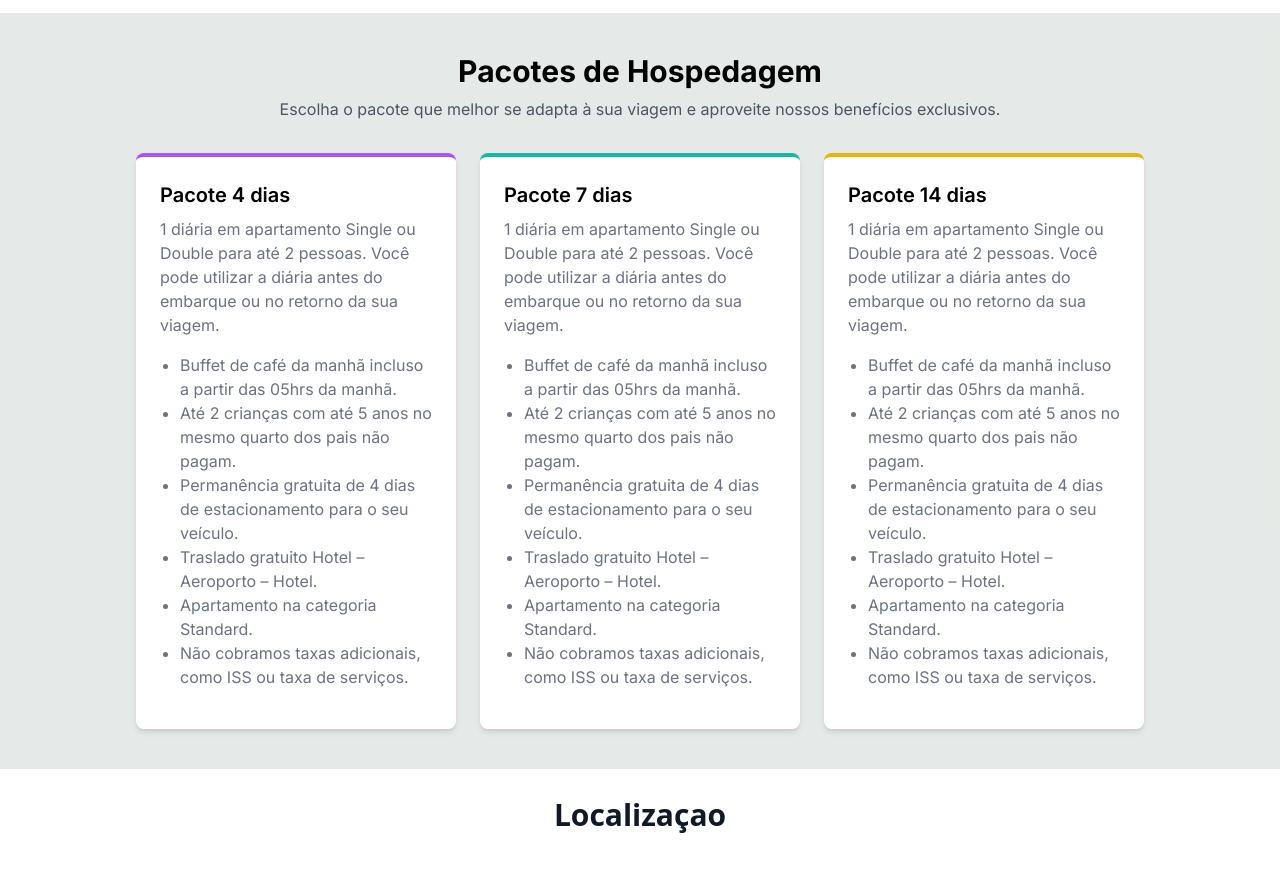
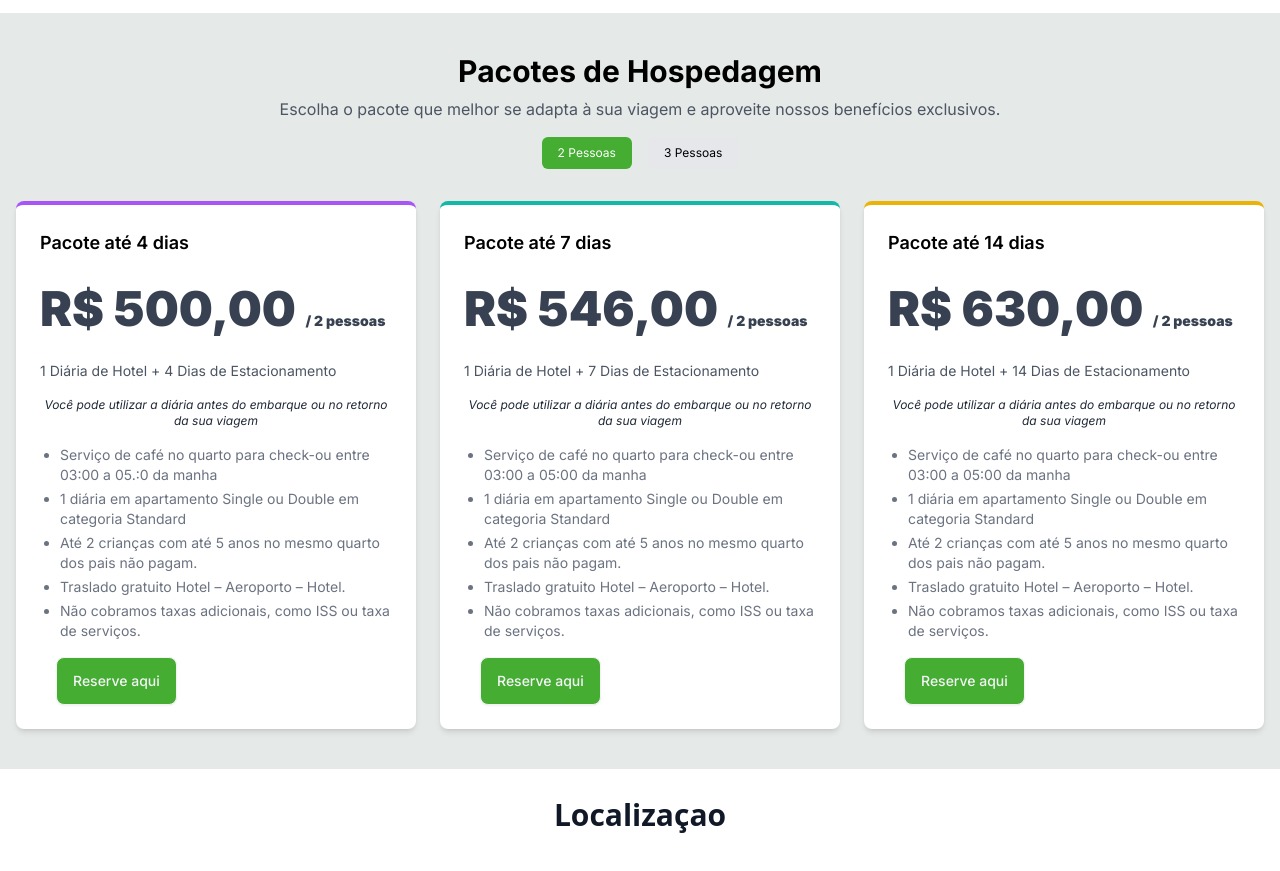
Before and after one commit to hotelcolonial/autopark, a Next.js app: page / in a window 1280 px wide. Shown: the part 3020-3891 px from the top of the page. Built offline with nearby package versions, Linux system fonts and the light colour scheme; a web font is replaced by a local one.

Commit message:
packages change

```diff
--- a/src/components/ui/Home.tsx
+++ b/src/components/ui/Home.tsx
@@ -1,3 +1,5 @@
+"use client";
+
 import Image from "next/image";
 import Navbar from "./Navbar";
 import {
@@ -6,10 +8,79 @@ import {
   AiOutlineCustomerService,
   AiOutlineSafety,
 } from "react-icons/ai";
+
 import Link from "next/link";
 import { FaWhatsapp } from "react-icons/fa";
+import { useState } from "react";
+
+const packages = [
+  {
+    title: "Pacote até 4 dias",
+    description:
+      "Você pode utilizar a diária antes do embarque ou no retorno da sua viagem",
+    items: [
+      "Serviço de café no quarto para check-ou entre 03:00 a 05.:0 da manha",
+      "1 diária em apartamento Single ou Double em categoria Standard",
+      "Até 2 crianças com até 5 anos no mesmo quarto dos pais não pagam.",
+      "Traslado gratuito Hotel – Aeroporto – Hotel.",
+      "Não cobramos taxas adicionais, como ISS ou taxa de serviços.",
+    ],
+    subtitle: "1 Diária de Hotel + 4 Dias de Estacionamento",
+    borderColor: "border-purple-500",
+    price: "R$ 500,00",
+  },
+  {
+    title: "Pacote até 7 dias",
+    description:
+      "Você pode utilizar a diária antes do embarque ou no retorno da sua viagem",
+    items: [
+      "Serviço de café no quarto para check-ou entre 03:00 a 05:00 da manha",
+      "1 diária em apartamento Single ou Double em categoria Standard",
+      "Até 2 crianças com até 5 anos no mesmo quarto dos pais não pagam.",
+      "Traslado gratuito Hotel – Aeroporto – Hotel.",
+      "Não cobramos taxas adicionais, como ISS ou taxa de serviços.",
+    ],
+    subtitle: "1 Diária de Hotel + 7 Dias de Estacionamento",
+    borderColor: "border-teal-500",
+    price: "R$ 546,00",
+  },
+  {
+    title: "Pacote até 14 dias",
+    description:
+      "Você pode utilizar a diária antes do embarque ou no retorno da sua viagem",
+    items: [
+      "Serviço de café no quarto para check-ou entre 03:00 a 05:00 da manha",
+      "1 diária em apartamento Single ou Double em categoria Standard",
+      "Até 2 crianças com até 5 anos no mesmo quarto dos pais não pagam.",
+      "Traslado gratuito Hotel – Aeroporto – Hotel.",
+      "Não cobramos taxas adicionais, como ISS ou taxa de serviços.",
+    ],
+    borderColor: "border-yellow-500",
+    subtitle: "1 Diária de Hotel + 14 Dias de Estacionamento",
+    price: "R$ 630,00",
+  },
+];
 
 const HomePage = () => {
+  const [numPeople, setNumPeople] = useState(2);
+  const getAdjustedPrice = (pack) => {
+    if (numPeople === 2) return pack.price;
+
+    if (numPeople === 3) {
+      switch (pack.title) {
+        case "Pacote até 4 dias":
+          return "R$ 635,00";
+        case "Pacote até 7 dias":
+          return "R$ 681,00";
+        case "Pacote até 14 dias":
+          return "R$ 765,00";
+        default:
+          return pack.price;
+      }
+    }
+
+    return pack.price;
+  };
   return (
     <div className=" text-black overflow-hidden space-y-7">
       <div className="h-screen padding-container flex flex-col mb-6 overflow-hidden">
@@ -300,98 +371,80 @@ const HomePage = () => {
         id="packs"
         className="flex flex-col items-center py-10 mb-3 font-inter bg-green-950 bg-opacity-10"
       >
+        {/* Título y descripción */}
         <section className="text-center">
           <h2 className="text-3xl font-bold mb-2">Pacotes de Hospedagem</h2>
-          <p className="text-gray-600 mb-8">
+          <p className="text-gray-600 mb-4">
             Escolha o pacote que melhor se adapta à sua viagem e aproveite
             nossos benefícios exclusivos.
           </p>
+
+          {/* Switch para cambiar el número de personas */}
+          <div className="flex items-center justify-center gap-4 mb-8">
+            <button
+              className={`py-2 px-4 text-xs rounded-md ${
+                numPeople === 2 ? "bg-primary-green text-white" : "bg-gray-200"
+              }`}
+              onClick={() => setNumPeople(2)}
+            >
+              2 Pessoas
+            </button>
+            <button
+              className={`py-2 px-4 text-xs rounded-md ${
+                numPeople === 3 ? "bg-primary-green text-white" : "bg-gray-200"
+              }`}
+              onClick={() => setNumPeople(3)}
+            >
+              3 Pessoas
+            </button>
+          </div>
         </section>
 
+        {/* Paquetes */}
         <div className="flex flex-wrap justify-center gap-6">
-          {/* Pacote 4 dias */}
-          <div className="bg-white rounded-lg shadow-md border-t-4 border-purple-500 w-80 p-6">
-            <h2 className="text-xl font-semibold mb-2">Pacote 4 dias</h2>
-            <p className="text-gray-500 mb-4">
-              1 diária em apartamento Single ou Double para até 2 pessoas. Você
-              pode utilizar a diária antes do embarque ou no retorno da sua
-              viagem.
-            </p>
-            <ul className="text-gray-500 mb-4 list-disc pl-5">
-              <li>
-                Buffet de café da manhã incluso a partir das 05hrs da manhã.
-              </li>
-              <li>
-                Até 2 crianças com até 5 anos no mesmo quarto dos pais não
-                pagam.
-              </li>
-              <li>
-                Permanência gratuita de 4 dias de estacionamento para o seu
-                veículo.
-              </li>
-              <li>Traslado gratuito Hotel – Aeroporto – Hotel.</li>
-              <li>Apartamento na categoria Standard.</li>
-              <li>
-                Não cobramos taxas adicionais, como ISS ou taxa de serviços.
-              </li>
-            </ul>
-          </div>
+          {packages.map((pack, index) => (
+            <div
+              key={index}
+              className={`bg-white rounded-lg shadow-md border-t-4 ${pack.borderColor} w-[25rem] p-6`}
+            >
+              {/* Título y precio */}
+              <h2 className="text-lg font-semibold mb-2">{pack.title}</h2>
+              <p className="text-[2.5rem] xl:text-[3rem] font-black text-gray-700 my-4">
+                {getAdjustedPrice(pack)}{" "}
+                <span className="text-sm text-bold">
+                  / {numPeople} pessoa{numPeople > 1 ? "s" : ""}
+                </span>
+              </p>
 
-          {/* Pacote 7 dias */}
-          <div className="bg-white rounded-lg shadow-md border-t-4 border-teal-500 w-80 p-6">
-            <h2 className="text-xl font-semibold mb-2">Pacote 7 dias</h2>
-            <p className="text-gray-500 mb-4">
-              1 diária em apartamento Single ou Double para até 2 pessoas. Você
-              pode utilizar a diária antes do embarque ou no retorno da sua
-              viagem.
-            </p>
-            <ul className="text-gray-500 mb-4 list-disc pl-5">
-              <li>
-                Buffet de café da manhã incluso a partir das 05hrs da manhã.
-              </li>
-              <li>
-                Até 2 crianças com até 5 anos no mesmo quarto dos pais não
-                pagam.
-              </li>
-              <li>
-                Permanência gratuita de 4 dias de estacionamento para o seu
-                veículo.
-              </li>
-              <li>Traslado gratuito Hotel – Aeroporto – Hotel.</li>
-              <li>Apartamento na categoria Standard.</li>
-              <li>
-                Não cobramos taxas adicionais, como ISS ou taxa de serviços.
-              </li>
-            </ul>
-          </div>
+              {/* Subtítulo y descripción */}
+              <p className="text-sm text-gray-600 pb-4">{pack.subtitle}</p>
+              <p className="text-gray-800 italic mb-4 text-xs text-center">
+                {pack.description}
+              </p>
 
-          {/* Pacote 14 dias */}
-          <div className="bg-white rounded-lg shadow-md border-t-4 border-yellow-500 w-80 p-6">
-            <h2 className="text-xl font-semibold mb-2">Pacote 14 dias</h2>
-            <p className="text-gray-500 mb-4">
-              1 diária em apartamento Single ou Double para até 2 pessoas. Você
-              pode utilizar a diária antes do embarque ou no retorno da sua
-              viagem.
-            </p>
-            <ul className="text-gray-500 mb-4 list-disc pl-5">
-              <li>
-                Buffet de café da manhã incluso a partir das 05hrs da manhã.
-              </li>
-              <li>
-                Até 2 crianças com até 5 anos no mesmo quarto dos pais não
-                pagam.
-              </li>
-              <li>
-                Permanência gratuita de 4 dias de estacionamento para o seu
-                veículo.
-              </li>
-              <li>Traslado gratuito Hotel – Aeroporto – Hotel.</li>
-              <li>Apartamento na categoria Standard.</li>
-              <li>
-                Não cobramos taxas adicionais, como ISS ou taxa de serviços.
-              </li>
-            </ul>
-          </div>
+              {/* Lista de beneficios */}
+              <ul className="text-gray-500 mb-4 list-disc space-y-1 pl-5 text-sm">
+                {pack.items.map((item, itemIndex) => (
+                  <li key={itemIndex}>{item}</li>
+                ))}
+              </ul>
+
+              {/* Botón para WhatsApp */}
+              <Link
+                href={`https://wa.me/5508008191993?text=Tenho%20interesse%20no%20pacote:%20${encodeURIComponent(
+                  pack.title
+                )}%20-%20${encodeURIComponent(
+                  pack.subtitle
+                )}%20pelo%20valor%20de%20${encodeURIComponent(
+                  getAdjustedPrice(pack)
+                )}%20para%20${numPeople}%20pessoa${numPeople > 1 ? "s" : ""}`}
+                target="_blank"
+                className="ml-4 bg-primary-green font-medium text-gray-100 btn w-full md:w-auto"
+              >
+                Reserve aqui
+              </Link>
+            </div>
+          ))}
         </div>
       </section>
       <section id="location" className="padding-container">
```
